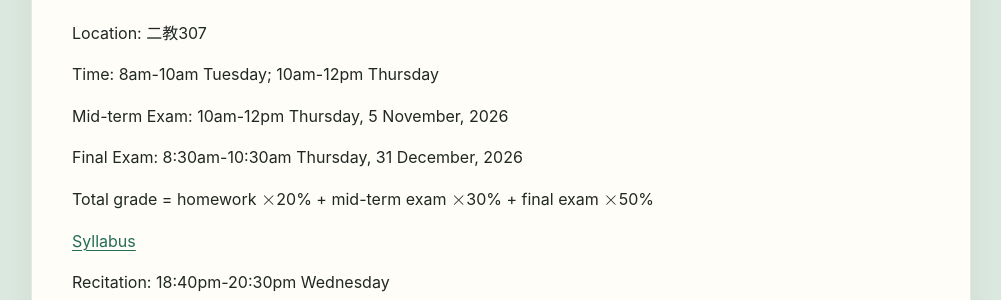
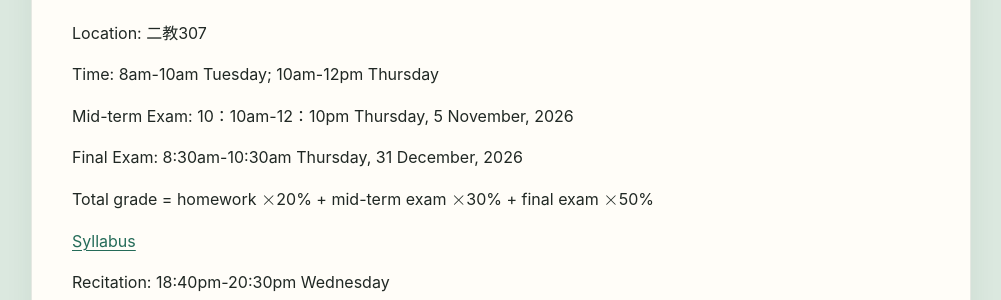
Before and after one commit to ziqiangfeng95/ziqiangfeng95.github.io, a Jekyll site: the page built from teaching/advmath/index.md, in a window 1280 px wide and 900 px high, scrolled down 605 px. Shown: the part 154-454 px from the top of the window, without its empty margins (139-1140 px from the left). Built offline with Jekyll 4.4.1, drawn with Linux system fonts in a browser that asks for light colours.

Commit message:
Update index.md

```diff
--- a/teaching/advmath/index.md
+++ b/teaching/advmath/index.md
@@ -47,7 +47,7 @@ Location: 二教307
 
 Time: 8am-10am Tuesday; 10am-12pm Thursday
 
-Mid-term Exam: 10am-12pm Thursday, 5 November, 2026
+Mid-term Exam: 10：10am-12：10pm Thursday, 5 November, 2026
 
 Final Exam: 8:30am-10:30am Thursday, 31 December, 2026
 
```
